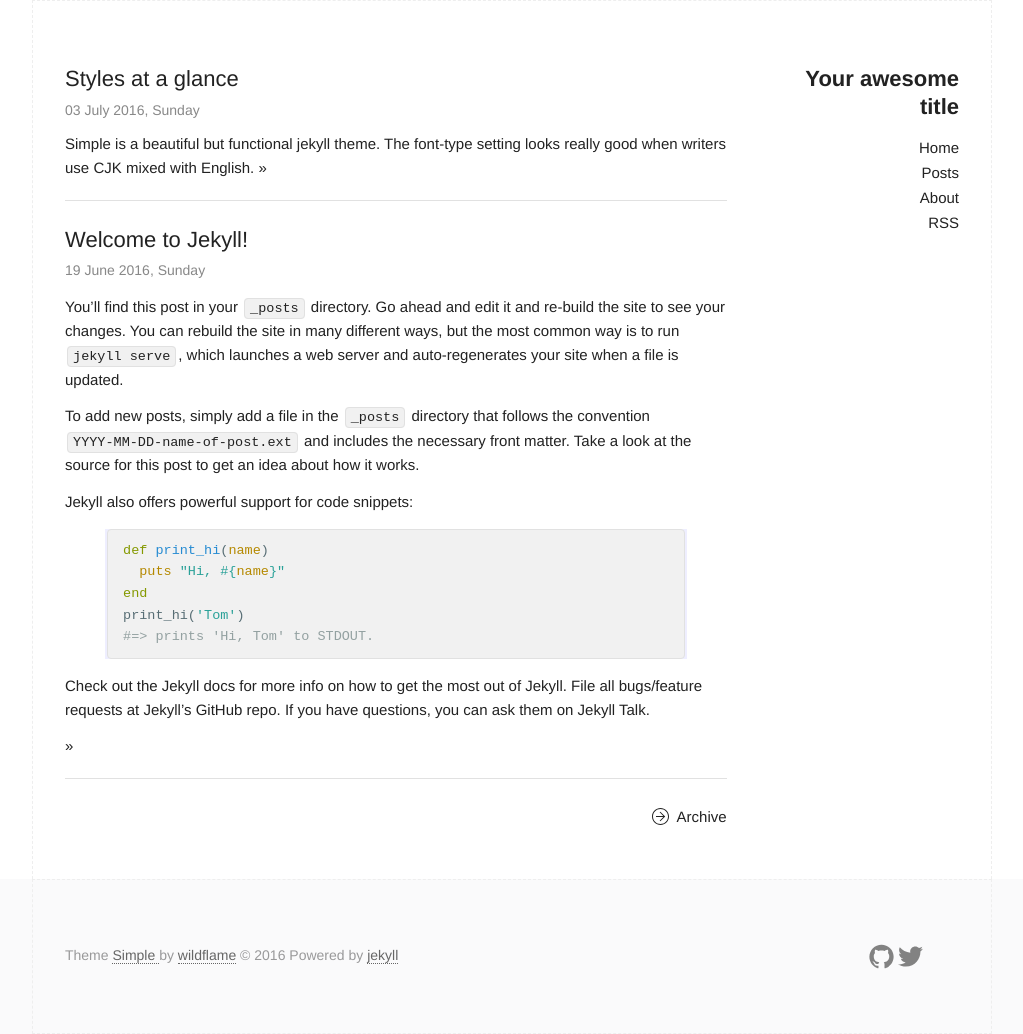
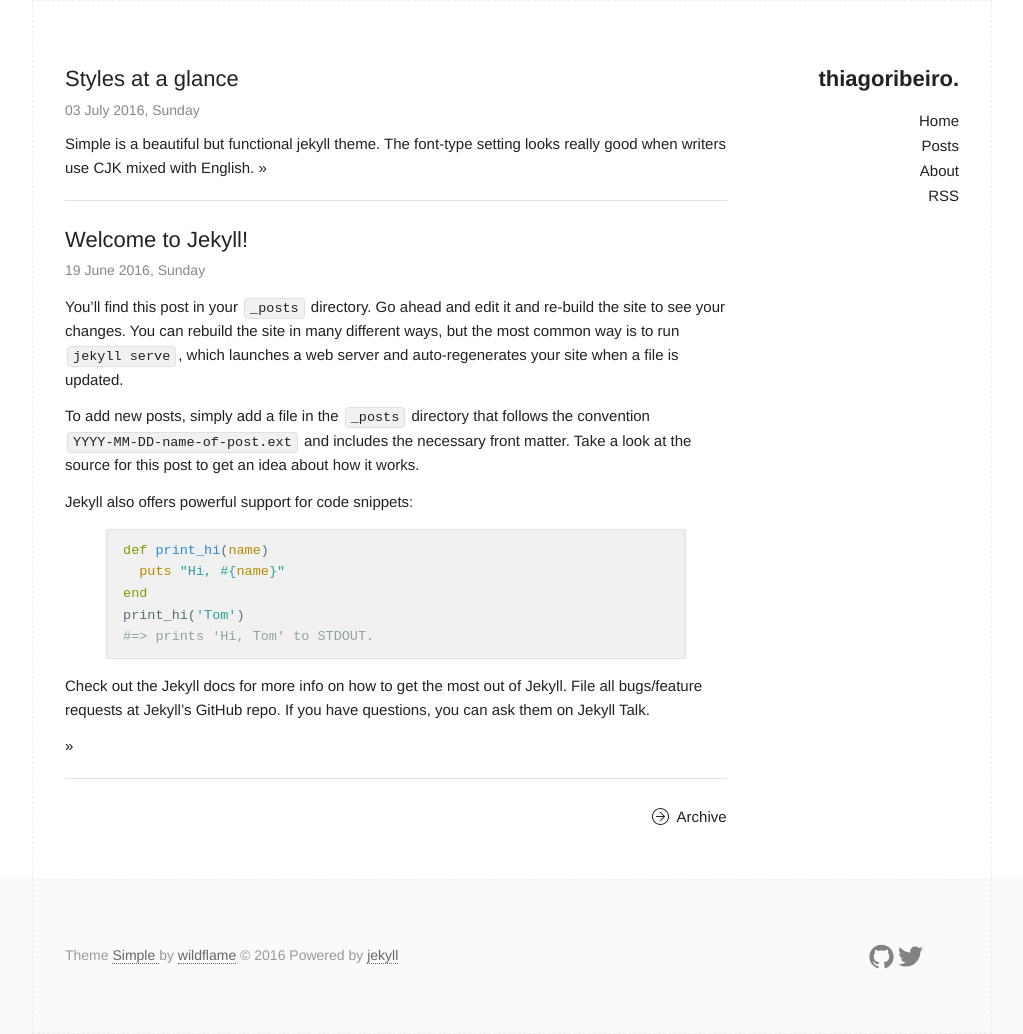
Before and after one commit to tolribeiro/tolribeiro.github.io, a Jekyll site: the page built from index.html, in a window 1280 px wide. Shown: the whole page, without its empty margins (128-1151 px from the left). Built offline with Jekyll 4.4.1, drawn with Linux system fonts in a browser that asks for light colours.

Commit message:
Title and e-mail

```diff
--- a/_config.yml
+++ b/_config.yml
@@ -6,8 +6,8 @@
 # 'jekyll serve'. If you change this file, please restart the server process.
 
 # Site settings
-title: Your awesome title
-email: your-email@domain.com
+title: thiagoribeiro.
+email: thiago@toribeiro.com
 description: > # this means to ignore newlines until "baseurl:"
   Write an awesome description for your new site here. You can edit this
   line in _config.yml. It will appear in your document head meta (for
```
